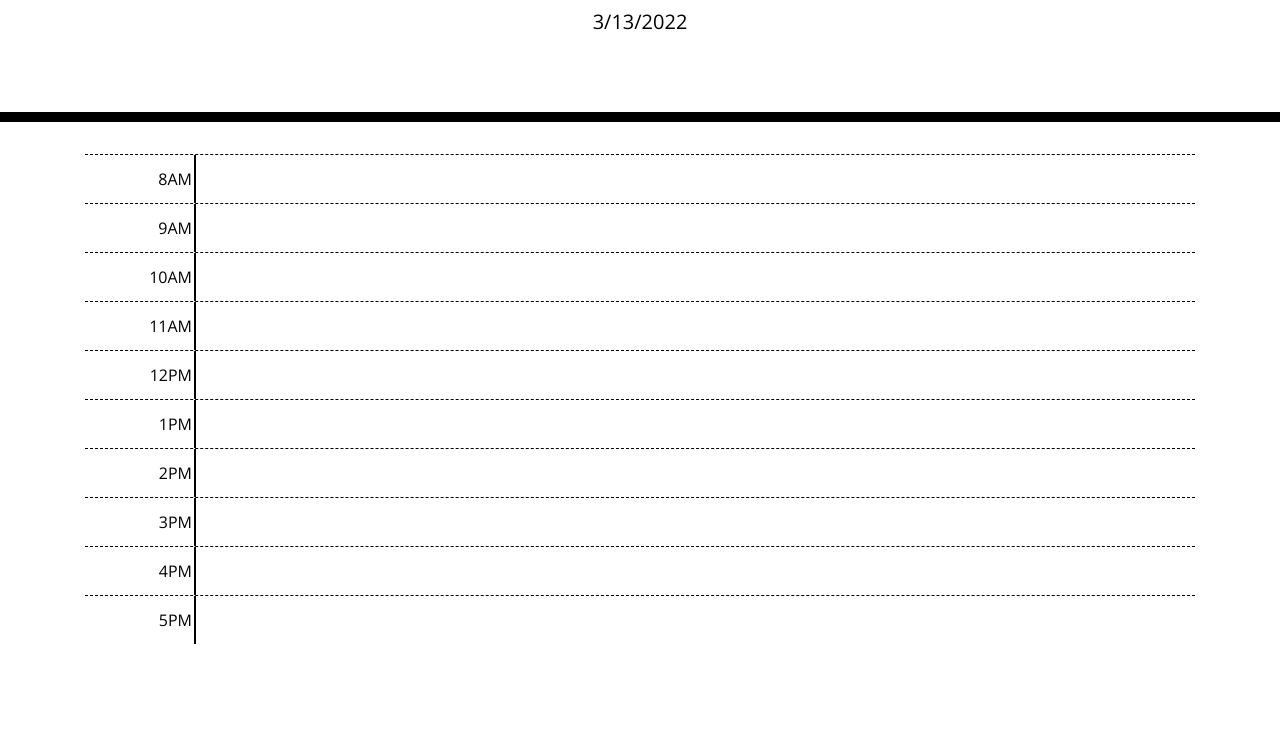
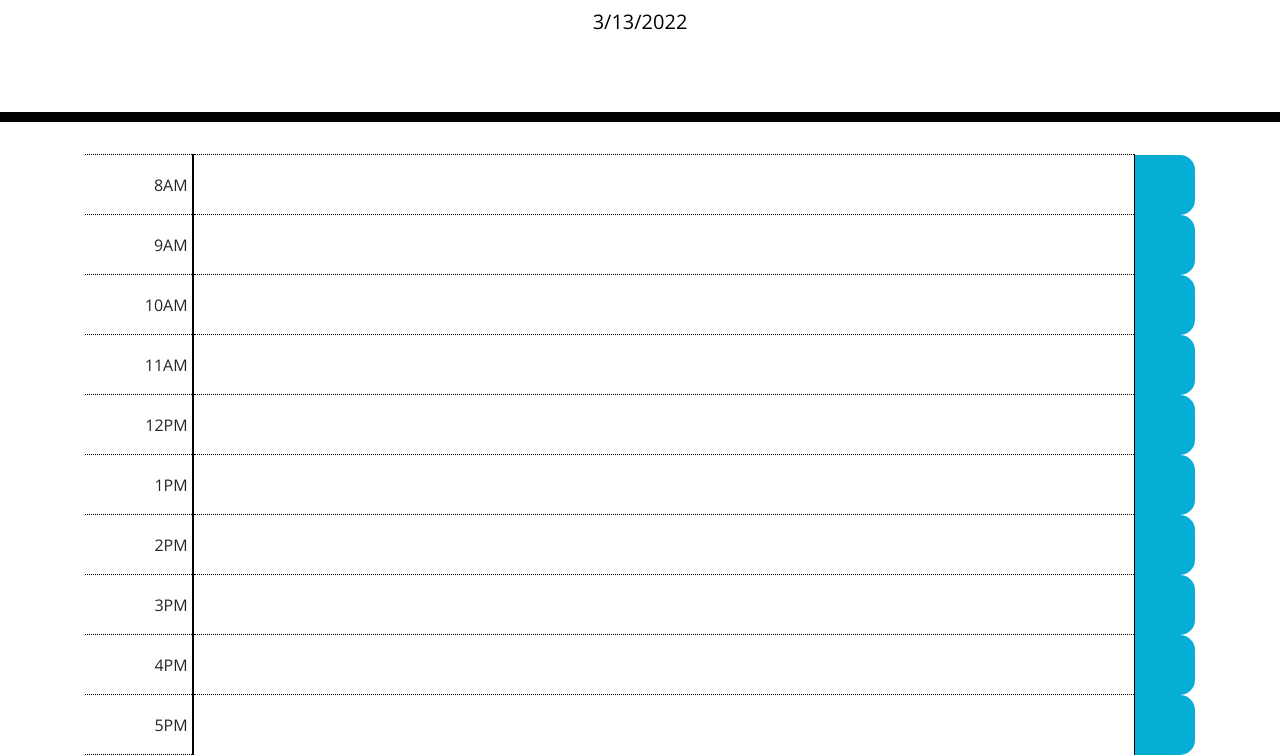
Before and after one commit to colleenkhm/run-my-life, a plain HTML site: page Develop/index.html in a window 1280 px wide. Shown: the part 182-937 px from the top of the page. Before the commit the page ends 826 px from the top, so only its background shows below. Drawn offline with nearby package versions, Linux system fonts and the light colour scheme.

Commit message:
update CSS to reflect example layout

```diff
--- a/Develop/css/style.css
+++ b/Develop/css/style.css
@@ -2,6 +2,7 @@ body {
     font-family: 'Open Sans', sans-serif;
     font-size: 16px;
     line-height: 1;
+    margin: 0;
   }
 
   textarea{
@@ -25,9 +26,11 @@ body {
     white-space: pre-wrap;
   }
 
-  .time-block{
+  .time-block {
     text-align: center;
     border-radius: 15px;
+    border-top: 1px dotted #000000;
+    width: 90%;
   }
 
   .row {
@@ -36,20 +39,27 @@ body {
     border-top: 1px solid white;;
   }
 
+  /* .table {
+    display: block;
+    margin: 0;
+    width: 80%;
+    border-collapse: none;
+  } */
   .hour {
     background-color: #ffffff;
     color: #000000;
-    border-top: 1px dashed #000000;
   }
 
   .hour-display {
     border: border-box;
+    border-top: 1px dotted #000000;
+    border-bottom: 1px dotted #000000;
     border-right:2px solid #000000;
     display: left;
     width: 10%;
     margin: 0;
     line-height: 300%;
-    padding: 0px 2px;
+    padding: 0px 4px;
     text-align: right;
   }
 
@@ -74,6 +84,7 @@ body {
     border-bottom-right-radius: 15px;
     background-color: #06AED5;
     color: white;
+    padding: 30px;
   }
 
   .saveBtn i:hover {
--- a/Develop/index.html
+++ b/Develop/index.html
@@ -29,37 +29,59 @@
       <p id="currentDay" class="lead"></p>
     </header>
     <div class="container">
-      <!-- Timeblocks go here -->
-      <div class="hour" id="eight">
-      <p class="hour-display">8AM</p>
-      </div>
-      <div class="hour" id="nine">
-        <p class="hour-display">9AM</p>
-      </div>
-      <div class="hour" id="ten">
-        <p class = hour-display>10AM</p>
-      </div>
-      <div class="hour" id="eleven">
-        <p class="hour-display">11AM</p>
-      </div>
-      <div class="hour" id="twelve">
-        <p class="hour-display">12PM</p>
-      </div>
-      <div class="hour" id="one">
-        <p class="hour-display">1PM</p>
-      </div>
-      <div class="hour" id="two">
-        <p class="hour-display">2PM</p>
-      </div>
-      <div class="hour" id="three">
-        <p class="hour-display">3PM</p>
-      </div>
-      <div class="hour" id="four">
-        <p class="hour-display">4PM</p>
-      </div>
-      <div class="hour" id="five">
-        <p class="hour-display">5PM</p>
-      </div>
+      <table>
+        <tr>
+          <td class="hour-display">8AM</td>
+          <td class="time-block" id="block-input" contentEditable="true"></td>
+          <td class=saveBtn></td>
+        </tr>
+        <tr>
+          <td class="hour-display">9AM</td>
+          <td class="time-block" id="block-input" contentEditable="true"></td>
+          <td class=saveBtn></td>
+        </tr>
+        <tr>
+          <td class="hour-display">10AM</td>
+          <td class="time-block" id="block-input" contentEditable="true"></td>
+          <td class=saveBtn></td>
+        </tr>
+        <tr">
+          <td class="hour-display">11AM</td>
+          <td class="time-block" id="block-input" contentEditable="true"></td>
+          <td class=saveBtn></td>
+        </tr>
+        <tr>
+          <td class="hour-display">12PM</td>
+          <td class="time-block" id="block-input" contentEditable="true"></td>
+          <td class=saveBtn></td>
+        </tr>
+        <tr>
+          <td class="hour-display">1PM</td>
+          <td class="time-block" id="block-input" contentEditable="true"></td>
+          <td class=saveBtn></td>
+        </tr>
+        <tr>
+          <td class="hour-display">2PM</td>
+          <td class="time-block" id="block-input" contentEditable="true"></td>
+          <td class=saveBtn></td>
+        </tr>
+        <tr>
+          <td class="hour-display">3PM</td>
+          <td class="time-block" id="block-input" contentEditable="true"></td>
+          <td class=saveBtn></td>
+        </tr>
+        <tr>
+          <td class="hour-display">4PM</td>
+          <td class="time-block" id="block-input" contentEditable="true"></td>
+          <td class=saveBtn></td>
+        </tr>
+        <tr>
+          <td class="hour-display">5PM</td>
+          <td class="time-block" id="block-input" contentEditable="true"></td>
+          <td class=saveBtn></td>
+        </tr>
+      </table>
+
     </div>
     <script src="js/script.js"></script>
     <script src="https://code.jquery.com/jquery-3.4.1.min.js"></script>
```
Also changed, not shown: Develop/js/script.js (+13 -0 lines).
